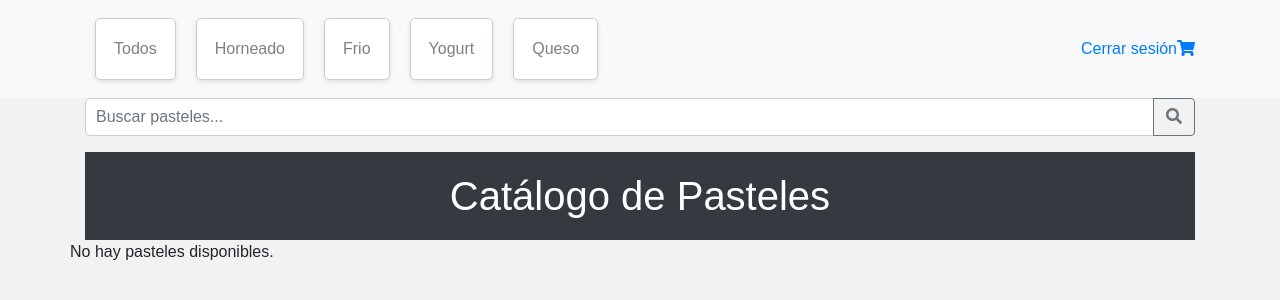
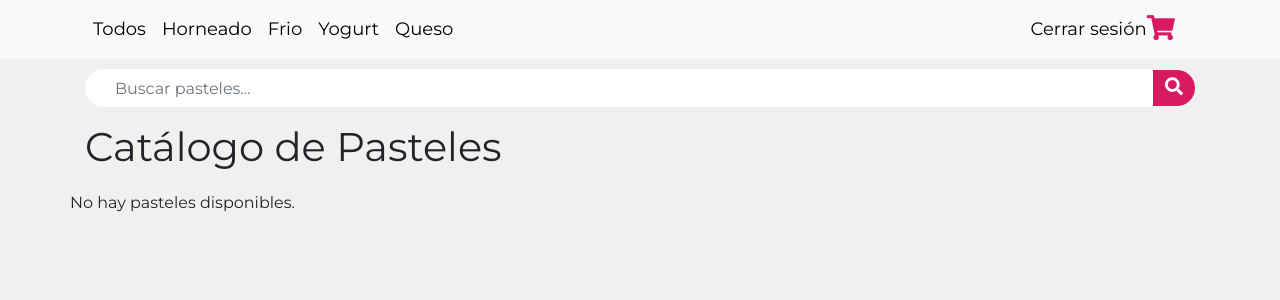
Before and after one commit to PRMQ98/Analisis, a Flask app: page /inicio in a window 1280 px wide. Shown: the top 300 px of the page. Run offline with Flask 3, Linux system fonts and the light colour scheme; some libraries are stand-ins or nearby versions.

Commit message:
css de inicio

```diff
--- a/Frontend/static/css/inicio.css
+++ b/Frontend/static/css/inicio.css
@@ -1,119 +1,246 @@
-/* Estilos para el cuerpo de la página */
 body {
-    font-family: Arial, sans-serif;
-    background-color: #f2f2f2;
-    margin: 0;
-    padding: 0;
+  font-family: 'Montserrat', sans-serif;
+  background-color: #f0f0f0;
 }
 
-/* Estilos para el encabezado principal */
-h1 {
-    background-color: #343a40;
-    color: #ffffff;
-    text-align: center;
-    padding: 20px 0;
-    margin: 0;
+.fixed-cart-icon {
+position: fixed;
+top: 10px;
+right: 10px;
+z-index: 999;
 }
 
-/* Estilos para el formulario de búsqueda */
-form {
-    text-align: center;
-    margin: 20px auto;
+h1 {
+margin-bottom: 20px;
 }
 
-input[type="text"] {
-    padding: 10px;
-    width: 60%;
-    border: 1px solid #ccc;
-    border-radius: 5px;
-    font-size: 16px;
+/* Estilo para las tarjetas (cards) */
+.row {
+display: flex;
+flex-wrap: wrap;
+justify-content: space-between;
+margin-bottom: 20px;
 }
 
-button[type="submit"] {
-    padding: 10px 20px;
-    background-color: #343a40;
-    color: #ffffff;
+.col-md-4 {
+flex-basis: calc(25% - 8px);
+margin-right: 5px;
+}
+
+
+@media (max-width: 1199px) {
+.col-md-4 {
+  flex-basis: calc(33.3333% - 8px);
+}
+}
+
+@media (max-width: 767px) {
+.col-md-4 {
+  flex-basis: calc(50% - 8px);
+}
+}
+
+/* Alinea las tarjetas en la última fila hacia la izquierda */
+.row:last-child {
+justify-content: flex-start;
+}
+
+.card {
+width: calc(100% - 2px);
 border: none;
-    border-radius: 5px;
-    font-size: 16px;
+border-radius: 8px;
+box-shadow: 0 0 10px rgba(0, 0, 0, 0.1);
+transition: transform 0.3s;
 cursor: pointer;
 }
 
-/* Estilos para la lista de pasteles */
-ul {
-    list-style: none;
-    padding: 0;
-    margin: 0;
+.card-title {
+color: #d81b60;
+font-weight: bold;
 }
 
-ul li {
-    background-color: #ffffff;
-    border: 1px solid #ccc;
-    margin: 10px;
-    padding: 10px;
-    border-radius: 5px;
-    box-shadow: 0 2px 5px rgba(0, 0, 0, 0.1);
+.card-text {
+color: #000000;
 }
 
-/* Estilos para los botones de crear pedido */
-h2 {
-    text-align: center;
-    margin-top: 20px;
+.card:hover {
+transform: scale(1.05);
 }
 
-form[action="/crear_pedido_contado"],
-form[action="/crear_pedido_credito"] {
-    text-align: center;
-    margin: 20px auto;
+.navbar-nav .nav-link {
+  color: #000000 !important;
+  font-size: 18px;
+  transition: color 0.3s, transform 0.3s;
 }
 
-button[type="submit"] {
-    padding: 10px 20px;
-    background-color: #343a40;
-    color: #ffffff;
-    border: none;
-    border-radius: 5px;
-    font-size: 16px;
-    cursor: pointer;
+.navbar-nav .nav-link1 {
+color: #000000 !important;
+font-size: 18px;
+transition: color 0.3s, transform 0.3s;
 }
 
-button[type="submit"]:hover {
-    background-color: #1e2124;
+.navbar-nav .nav-link:hover {
+  color: #a8184d !important;
+  transform: scale(1.2);
 }
 
-
-/* Estilos para la barra de navegación */
-nav {
-    background-color: #333; /* Cambia el color de fondo según tu diseño */
-    color: #fff; /* Cambia el color de texto según tu diseño */
-    padding: 10px 0;
-    display: flex;
-    justify-content: space-between; /* Para alinear elementos a ambos lados */
-    align-items: center; /* Para alinear verticalmente en el centro */
+.navbar-nav .nav-link1:hover {
+color: #a8184d !important;
+transform: scale(1.2);
 }
 
-.logo img {
-    width: 100px; /* Ajusta el tamaño del logo según tu diseño */
+.fas.fa-shopping-cart {
+font-size: 25px;
+border: none;
+color: #d81b60;
 }
 
-.nav-menu {
-    list-style-type: none;
-    margin: 0;
-    padding: 0;
-    display: flex;
+.contador {
+width: 16px;
+height: 10 px;
+border-radius: 50%;
+background-color: #f36207;
+display:inline-flex;
+justify-content: center;
+align-items: center;
+overflow: hidden;
+font-size: 10px;
+color: #ffffff;
+font-weight: bold;
 }
 
-.nav-menu li {
-    margin-right: 20px; /* Espaciado entre elementos de navegación */
+.card-img-top{
+  border-radius: 8px 8px 0px 0px;
 }
 
-.nav-menu li:last-child {
-    margin-right: 0; /* Elimina el margen derecho del último elemento */
+.card-title {
+  color: #d81b60;
+  font-weight: bold;
 }
 
-.nav-menu a {
-    text-decoration: none;
-    color: #000000; /* Cambia el color de enlace según tu diseño */
-    font-weight: bold; /* Cambia la fuente según tu diseño */
-    font-size: 16px; /* Cambia el tamaño de fuente según tu diseño */
+  .card-text {
+  color: #000000;
 }
+
+.card:hover {
+  transform: scale(1.05); /* Cambia el factor de escala al hacer hover */
+}
+
+.btn-primary {
+  background-color: #d81b60;
+  border-color: #d81b60;
+  color: #fff;
+  border-radius: 8px;
+  transition: background-color 0.3s;
+}
+
+.btn-primary:hover {
+  background-color: #a8184d;
+  border-color: #a8184d;
+}
+
+/* Estilo para la barra de búsqueda */
+.input-group {
+  width: 100%;
+  margin-bottom: 20px;
+  position: relative;
+  display: flex;
+  transition: transform 0.3s;
+}
+
+.input-group:hover {
+transform: scale(1.05);
+}
+
+.form-control {
+  flex-grow: 1;
+  border: none;
+  border-radius: 25px;
+  background-color: #fff;
+  color: #000000;
+  transition: border-color 0.3s, background-color 0.3s;
+  padding-left: 30px;
+  margin-top: 10px;
+}
+
+.form-control:focus {
+  border-color: #a8184d;
+  background-color: #fff;
+  box-shadow: none;
+}
+
+.input-group-append {
+  display: flex;
+  align-items: center;
+  margin-top: 10px;
+  margin-left: 0px;
+}
+
+.btn-outline-secondary {
+  border: none;
+  border-radius: 25px;
+  color: #fff;
+  background-color: #d81b60;
+}
+
+/* Estilo para el ícono de búsqueda */
+.fas.fa-search {
+  color: #fff;
+  font-size: 18px;
+}
+
+/* Estilo para la ventana emergente */
+.modal-content {
+  background-color: #fff;
+  border-radius: 8px;
+  transition: transform 0.3s;
+  transform: scale(0.9);
+}
+
+.modal.show .modal-content {
+  transform: scale(1);
+}
+
+.modal-header {
+  background-color: #d81b60;
+  color: #fff;
+  border-bottom: none;
+}
+
+.modal-title {
+  font-family: 'Montserrat', sans-serif;
+  font-weight: bold;
+}
+
+.modal-body {
+  font-family: 'Montserrat', sans-serif;
+}
+
+.modal-footer {
+  background-color: #f0f0f0;
+  border-top: none;
+}
+
+/* Estilo para el carrito de compras */
+.cart-icon {
+  position: fixed;
+  right: 20px;
+  top: 10px;
+  font-size: 24px;
+  color: #d81b60;
+  cursor: pointer;
+  transition: color 0.3s;
+  border-radius: 50%;
+  padding: 5px;
+}
+
+.cart-icon:hover {
+  color: #a8184d;
+}
+
+/* Estilo para el botón de búsqueda cuando se presiona */
+.btn-outline-secondary:hover {
+  background-color: #a8184d !important;
+  border-color: #a8184d !important;
+  color: #fff !important;
+}
```
Lines whose indentation alone changed are shown as unchanged.
